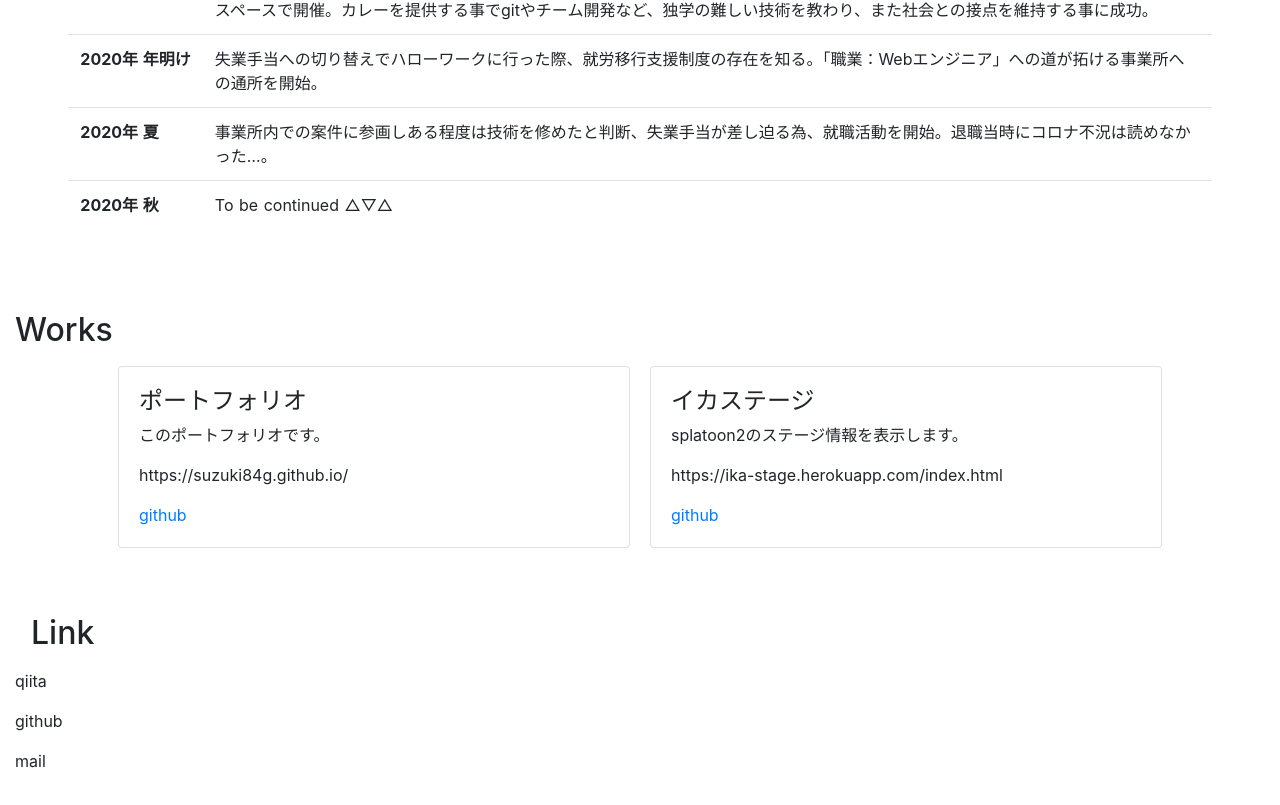
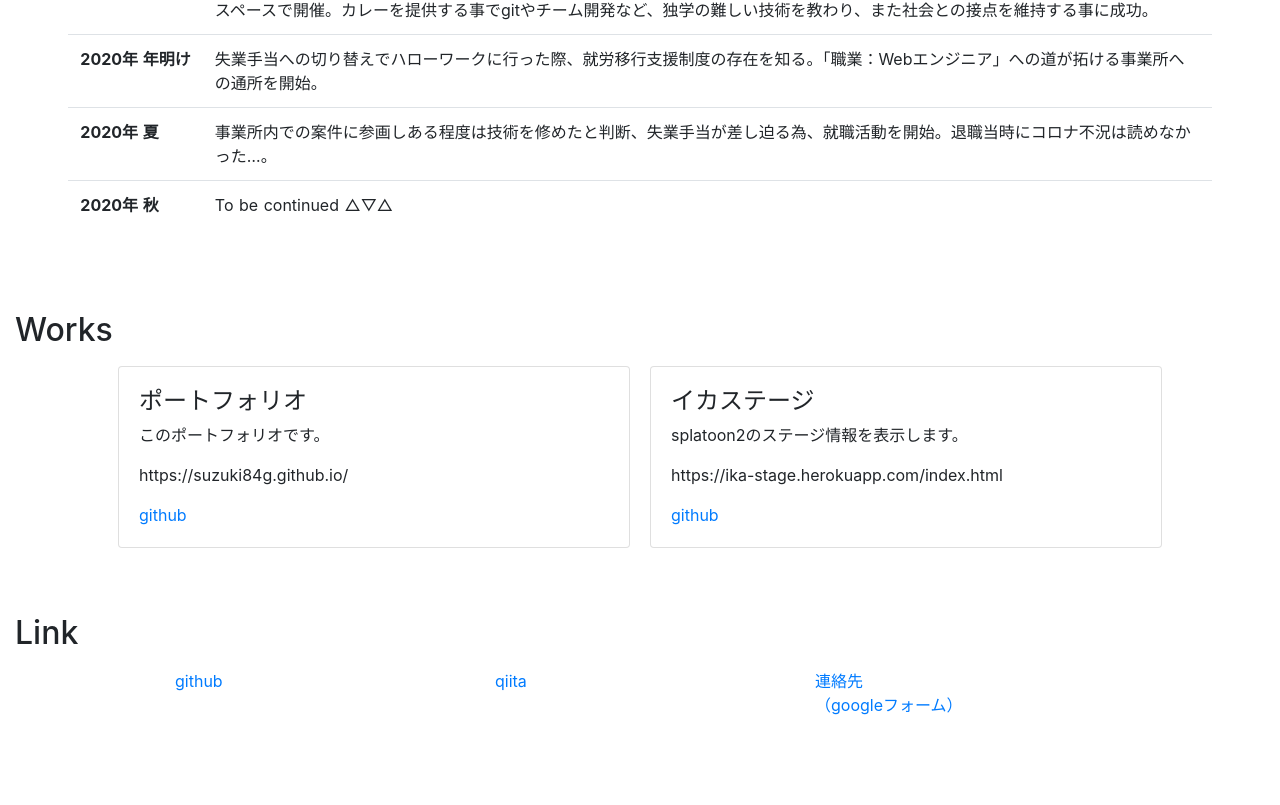
Before and after one commit to suzuki84g/-suzuki84g.github.io, a Nuxt app: page / in a window 1280 px wide. Shown: the part 1261-2066 px from the top of the page. After the commit the page ends 2028 px from the top, so only its background shows below. Built offline with nearby package versions, Linux system fonts and the light colour scheme.

Commit message:
取り敢えず作成

```diff
--- a/components/Link.vue
+++ b/components/Link.vue
@@ -1,13 +1,18 @@
 <template>
-  <div class="link row">
+  <div class="link row justify-content-center">
     <h2 class="col-12">
       Link
     </h2>
-    <div class="col-12">
-      <p>qiita</p>
-      <p>github</p>
-      <p>mail</p>
-    </div>
+    <a href="https://github.com/suzuki84g/" class="col-3">
+      github
+    </a>
+    <a href="https://qiita.com/" class="col-3">
+      qiita
+    </a>
+    <a href="https://docs.google.com/forms/d/e/1FAIpQLSfHFyNjfbH8tWLs9-GVh9Ax3QKBpFs6OwdVaAXmdTn183q7ew/viewform?usp=sf_link" class="col-3">
+      連絡先<br>
+      （googleフォーム）
+    </a>
   </div>
 </template>
 
```
